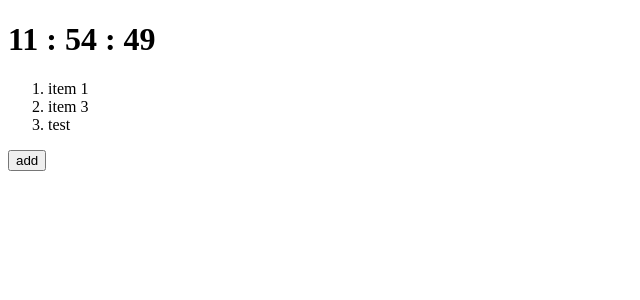
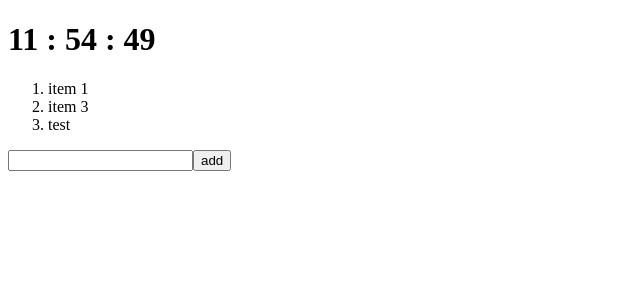
Before and after one commit to tikstudio/react_group, a React (Create React App) app: page / in a window 1280 px wide. Shown: the top 300 px of the page, without its empty margins (0-640 px from the left). Built offline with nearby package versions, Linux system fonts and the light colour scheme.

Commit message:
list dynamic value

```diff
--- a/src/App.js
+++ b/src/App.js
@@ -12,6 +12,7 @@ class App extends Component {
     this.state = {
       date: new Date(),
       list: list,
+      val: ''
     }
 
   }
@@ -23,10 +24,8 @@ class App extends Component {
   }
 
   componentWillUnmount() {
-    console.log('componentDidMount');
-    clearInterval(this.interval)
+    // clearInterval(this.interval)
   }
-
 
   updateTime = () => {
     this.setState({
@@ -34,13 +33,17 @@ class App extends Component {
     })
   }
 
+  handleChange = (ev) => {
+    this.setState({val: ev.target.value})
+  }
+
   addList = () => {
     const {list} = this.state
     list.push({
       id: list[list.length - 1].id + 1,
-      name: 'test test test'
+      name: this.state.val
     })
-    this.setState({list})
+    this.setState({list, val: ''})
   }
 
   render() {
@@ -53,8 +56,11 @@ class App extends Component {
           {' : '}
           {this.state.date.getSeconds()}
         </h1>
-        <List data={this.state.list}/>
-        <button onClick={this.addList}>add</button>
+        <List data={this.state.list} />
+        <div>
+          <input type="text" onChange={this.handleChange} value={this.state.val}/>
+          <button onClick={this.addList}>add</button>
+        </div>
       </div>
     );
   }
```
